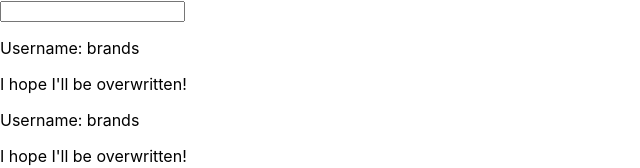
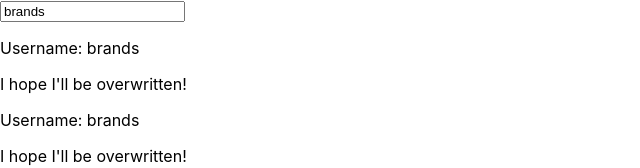
Before and after one commit to brandaogabriel7/react-testing, a React (Create React App) app: page / in a window 1280 px wide. Shown: the top 168 px of the page, without its empty margins (0-640 px from the left). Built offline with nearby package versions, Linux system fonts and the light colour scheme.

Commit message:
feat:  add two way binding for the user input

```diff
--- a/src/App.js
+++ b/src/App.js
@@ -15,7 +15,7 @@ class App extends React.Component {
   render() {
     return (
       <div className="App">
-        <UserInput changed={this.usernameChangedHandler} />
+        <UserInput changed={this.usernameChangedHandler} initialValue={this.state.username} />
         <UserOutput username={this.state.username} />
         <UserOutput username={this.state.username} />
         <UserOutput username={this.state.username} />
```
